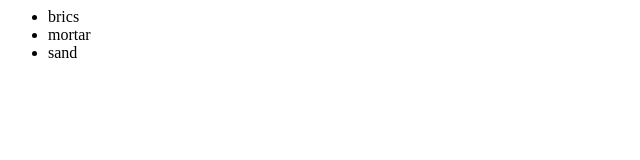
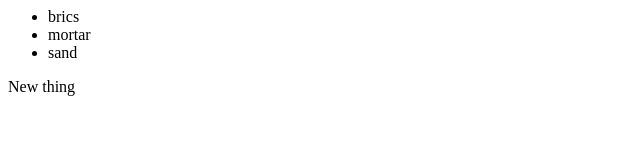
Before and after one commit to JamesEndev/newGitTest, a plain HTML site: page index.html in a window 1280 px wide. Shown: the full height of the page, 0-640 px from the left. Drawn offline with Linux system fonts and the light colour scheme.

Commit message:
added new thing

```diff
--- a/index.html
+++ b/index.html
@@ -11,5 +11,7 @@
 
         </div>
 
+
+        <div>New thing</div>
     </body>
 </html>
```
